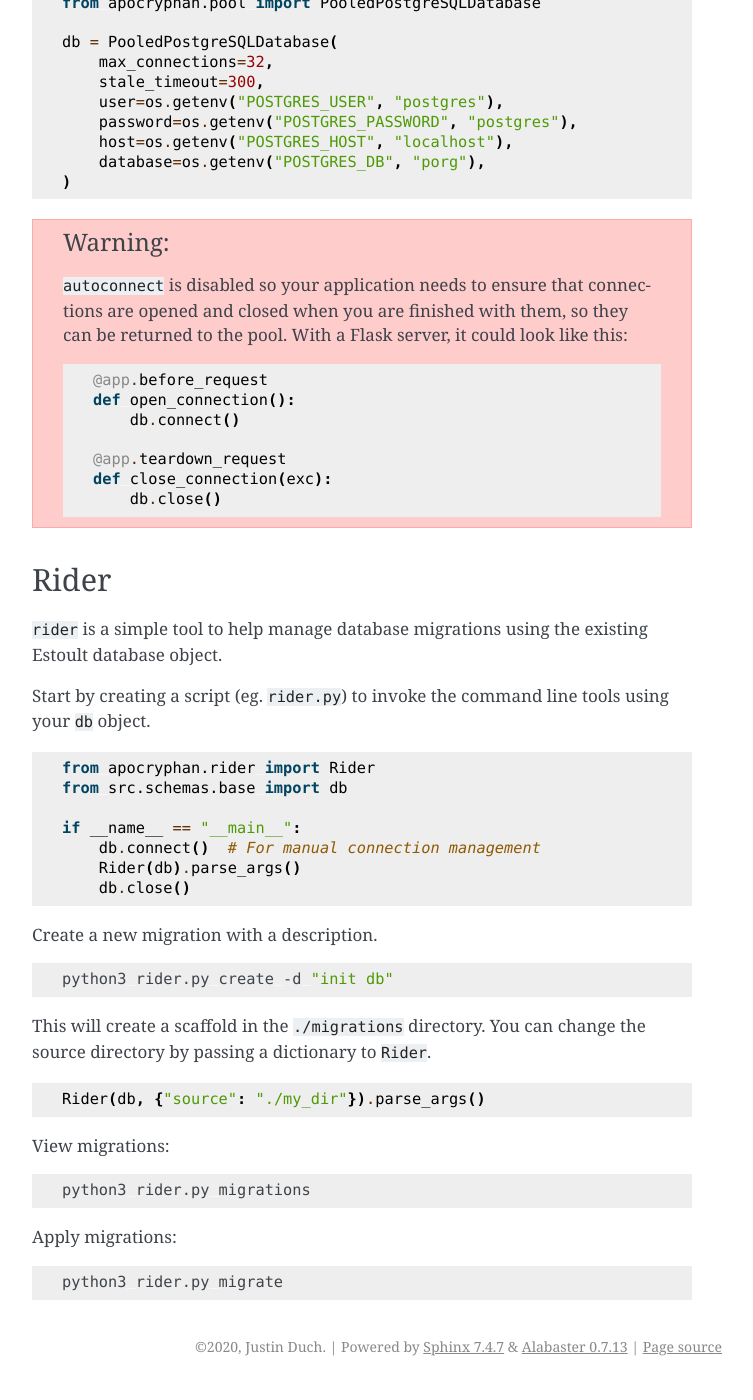
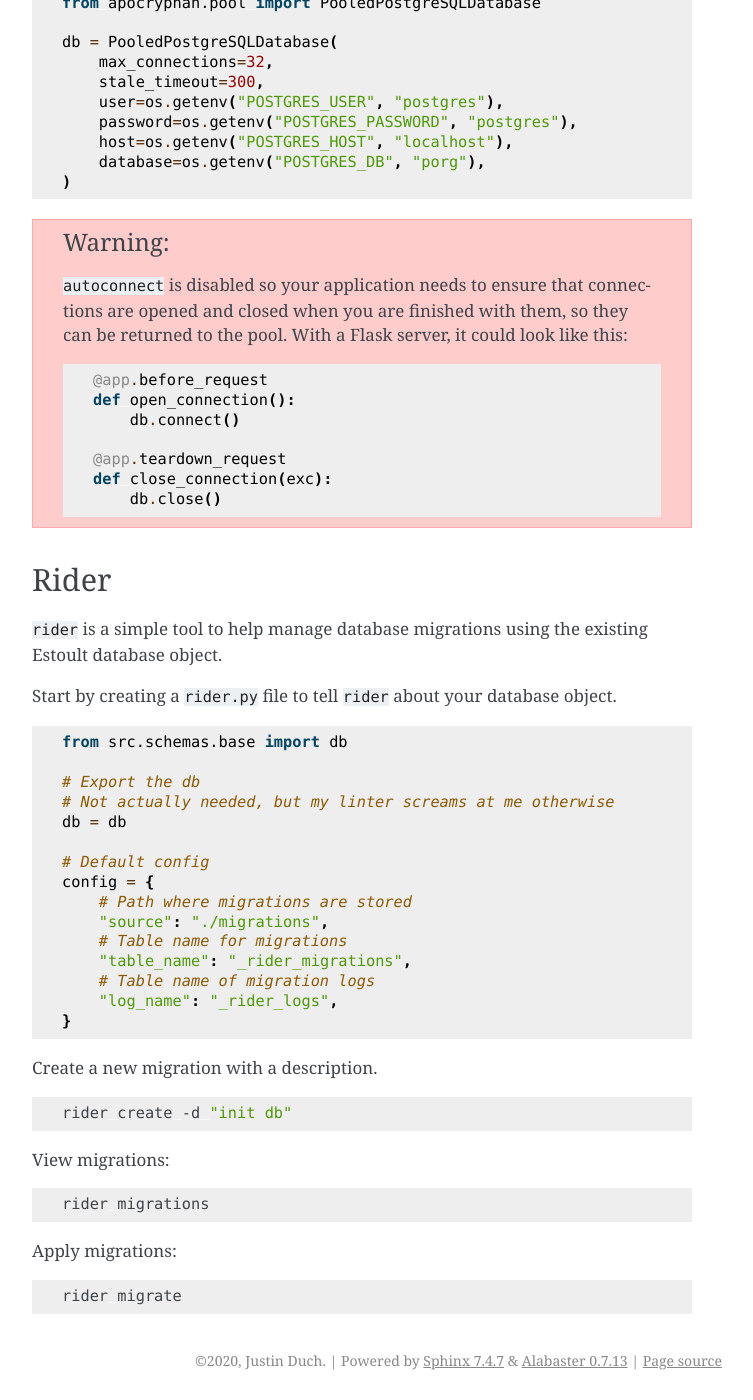
Before and after one commit to halcyonnouveau/estoult, a Sphinx documentation site: the page built from docs/apocryphan.rst, in a window 1280 px wide and 1400 px high, scrolled down 569 px. Shown: the whole window, without its empty margins (388-1141 px from the left). Built offline with Sphinx 7.4.7, drawn with Linux system fonts in a browser that asks for light colours.

Commit message:
update docs

```diff
--- a/docs/apocryphan.rst
+++ b/docs/apocryphan.rst
@@ -47,38 +47,40 @@ Rider
 
 ``rider`` is a simple tool to help manage database migrations using the existing Estoult database object.
 
-Start by creating a script (eg. ``rider.py``) to invoke the command line tools using your ``db`` object.
+Start by creating a ``rider.py`` file to tell ``rider`` about your database object.
 
 .. code-block:: python
 
-    from apocryphan.rider import Rider
     from src.schemas.base import db
 
-    if __name__ == "__main__":
-        db.connect()  # For manual connection management
-        Rider(db).parse_args()
-        db.close()
+    # Export the db
+    # Not actually needed, but my linter screams at me otherwise
+    db = db
+
+    # Default config
+    config = {
+        # Path where migrations are stored
+        "source": "./migrations",
+        # Table name for migrations
+        "table_name": "_rider_migrations",
+        # Table name of migration logs
+        "log_name": "_rider_logs",
+    }
 
 Create a new migration with a description.
 
 .. code-block:: bash
 
-    python3 rider.py create -d "init db"
-
-This will create a scaffold in the ``./migrations`` directory. You can change the source directory by passing a dictionary to ``Rider``.
-
-.. code-block:: python
-
-     Rider(db, {"source": "./my_dir"}).parse_args()
+    rider create -d "init db"
 
 View migrations:
 
 .. code-block:: bash
 
-    python3 rider.py migrations
+    rider migrations
 
 Apply migrations:
 
 .. code-block:: bash
 
-    python3 rider.py migrate
+    rider migrate
```
